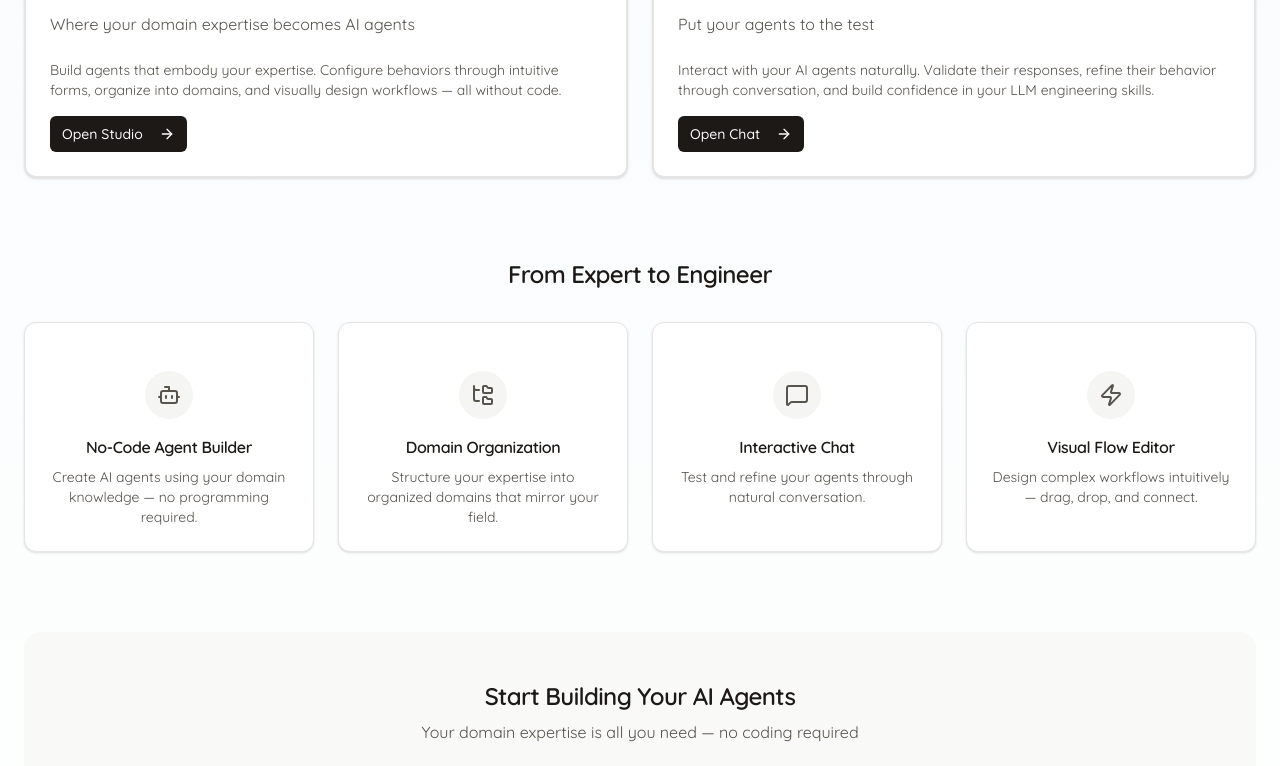
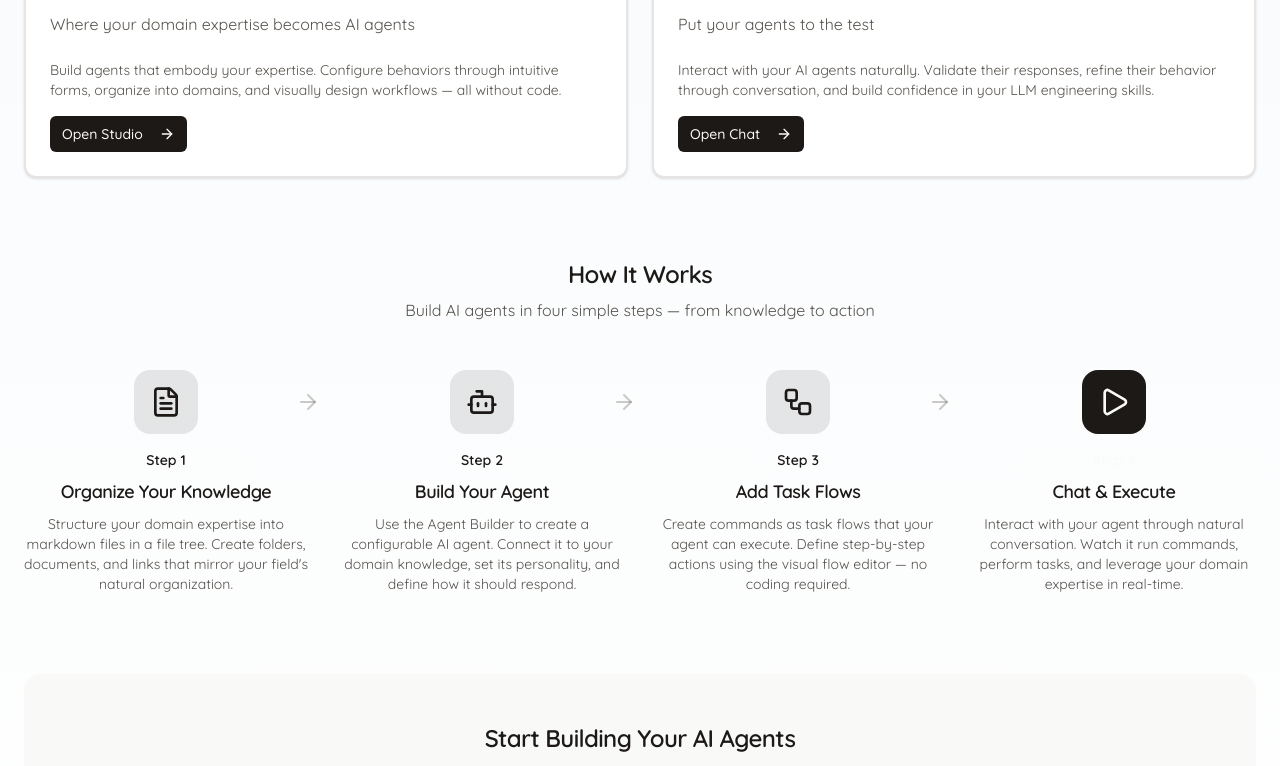
Before and after one commit to vkefallinos/domainsmith, a React (Vite) app: page / in a window 1280 px wide. Shown: the part 515-1281 px from the top of the page. Built offline with nearby package versions, Linux system fonts and the light colour scheme.

Commit message:
feat: update workspace dummy data for improved clarity and organization

```diff
--- a/src/shell/LandingLayout.tsx
+++ b/src/shell/LandingLayout.tsx
@@ -6,6 +6,10 @@ import {
   MessageSquare,
   FolderTree,
   Zap,
+  FileText,
+  Workflow,
+  MessageCircle,
+  Play,
 } from 'lucide-react'
 import { Button } from '@/components/ui/button'
 import {
@@ -151,23 +155,97 @@ export default function LandingLayout() {
           </Card>
         </div>
 
-        {/* Features Grid */}
+
+        {/* How It Works Section */}
         <div className="mt-20">
-          <h3 className="text-center text-2xl font-semibold">From Expert to Engineer</h3>
-          <div className="mt-8 grid gap-6 sm:grid-cols-2 lg:grid-cols-4">
-            {features.map((feature) => (
-              <Card key={feature.title} className="text-center">
-                <CardContent className="pt-6">
-                  <div className="mx-auto flex size-12 items-center justify-center rounded-full bg-muted text-muted-foreground">
-                    <feature.icon className="size-6" />
-                  </div>
-                  <h4 className="mt-4 font-semibold">{feature.title}</h4>
-                  <p className="mt-2 text-sm text-muted-foreground">
-                    {feature.description}
-                  </p>
-                </CardContent>
-              </Card>
-            ))}
+          <h3 className="text-center text-2xl font-semibold">How It Works</h3>
+          <p className="mx-auto mt-2 max-w-2xl text-center text-muted-foreground">
+            Build AI agents in four simple steps — from knowledge to action
+          </p>
+          <div className="mt-12 grid gap-8 lg:grid-cols-4">
+            {/* Step 1 */}
+            <div className="relative">
+              <div className="flex flex-col items-center text-center">
+                <div className="flex size-16 items-center justify-center rounded-2xl bg-primary/10 text-primary">
+                  <FileText className="size-8" />
+                </div>
+                <div className="mt-4 flex items-center gap-2">
+                  <span className="text-sm font-semibold text-primary">Step 1</span>
+                </div>
+                <h4 className="mt-2 text-lg font-semibold">Organize Your Knowledge</h4>
+                <p className="mt-2 text-sm text-muted-foreground">
+                  Structure your domain expertise into markdown files in a file tree. Create
+                  folders, documents, and links that mirror your field's natural organization.
+                </p>
+              </div>
+              <div className="hidden lg:block absolute right-0 top-8 -translate-y-1/2 translate-x-1/2 text-muted-foreground/30">
+                <ArrowRight className="size-6" />
+              </div>
+            </div>
+
+            {/* Step 2 */}
+            <div className="relative">
+              <div className="flex flex-col items-center text-center">
+                <div className="flex size-16 items-center justify-center rounded-2xl bg-primary/10 text-primary">
+                  <Bot className="size-8" />
+                </div>
+                <div className="mt-4 flex items-center gap-2">
+                  <span className="text-sm font-semibold text-primary">Step 2</span>
+                </div>
+                <h4 className="mt-2 text-lg font-semibold">Build Your Agent</h4>
+                <p className="mt-2 text-sm text-muted-foreground">
+                  Use the Agent Builder to create a configurable AI agent. Connect it to your
+                  domain knowledge, set its personality, and define how it should respond.
+                </p>
+              </div>
+              <div className="hidden lg:block absolute right-0 top-8 -translate-y-1/2 translate-x-1/2 text-muted-foreground/30">
+                <ArrowRight className="size-6" />
+              </div>
+            </div>
+
+            {/* Step 3 */}
+            <div className="relative">
+              <div className="flex flex-col items-center text-center">
+                <div className="flex size-16 items-center justify-center rounded-2xl bg-primary/10 text-primary">
+                  <Workflow className="size-8" />
+                </div>
+                <div className="mt-4 flex items-center gap-2">
+                  <span className="text-sm font-semibold text-primary">Step 3</span>
+                </div>
+                <h4 className="mt-2 text-lg font-semibold">Add Task Flows</h4>
+                <p className="mt-2 text-sm text-muted-foreground">
+                  Create commands as task flows that your agent can execute. Define step-by-step
+                  actions using the visual flow editor — no coding required.
+                </p>
+              </div>
+              <div className="hidden lg:block absolute right-0 top-8 -translate-y-1/2 translate-x-1/2 text-muted-foreground/30">
+                <ArrowRight className="size-6" />
+              </div>
+            </div>
+
+            {/* Step 4 */}
+            <div className="relative">
+              <div className="flex flex-col items-center text-center">
+                <div className="flex size-16 items-center justify-center rounded-2xl bg-primary text-primary-foreground">
+                  <Play className="size-8" />
+                </div>
+                <div className="mt-4 flex items-center gap-2">
+                  <span className="text-sm font-semibold text-primary-foreground">Step 4</span>
+                </div>
+                <h4 className="mt-2 text-lg font-semibold">Chat & Execute</h4>
+                <p className="mt-2 text-sm text-muted-foreground">
+                  Interact with your agent through natural conversation. Watch it run commands,
+                  perform tasks, and leverage your domain expertise in real-time.
+                </p>
+              </div>
+            </div>
+          </div>
+
+          {/* Mobile connector arrows */}
+          <div className="mt-8 flex justify-center lg:hidden">
+            <div className="flex flex-col items-center gap-2 text-muted-foreground/30">
+              <ArrowRight className="size-6 rotate-90" />
+            </div>
           </div>
         </div>
 
--- a/src/shell/components/WorkspaceSelector.tsx
+++ b/src/shell/components/WorkspaceSelector.tsx
@@ -17,10 +17,10 @@ export type Workspace = {
 
 // Dummy workspaces
 export const DUMMY_WORKSPACES: Workspace[] = [
-  { id: 'workspace-1', name: 'Personal', color: '#10b981' },
-  { id: 'workspace-2', name: 'Team Alpha', color: '#8b5cf6' },
-  { id: 'workspace-3', name: 'Team Beta', color: '#f59e0b' },
-  { id: 'workspace-4', name: 'Company', color: '#3b82f6' },
+  { id: 'workspace-1', name: 'Education', color: '#10b981' },
+  { id: 'workspace-2', name: 'Web development', color: '#8b5cf6' },
+  { id: 'workspace-3', name: 'Personal', color: '#f59e0b' },
+  { id: 'workspace-4', name: 'Company ', color: '#3b82f6' },
 ]
 
 export interface WorkspaceSelectorProps {
```
